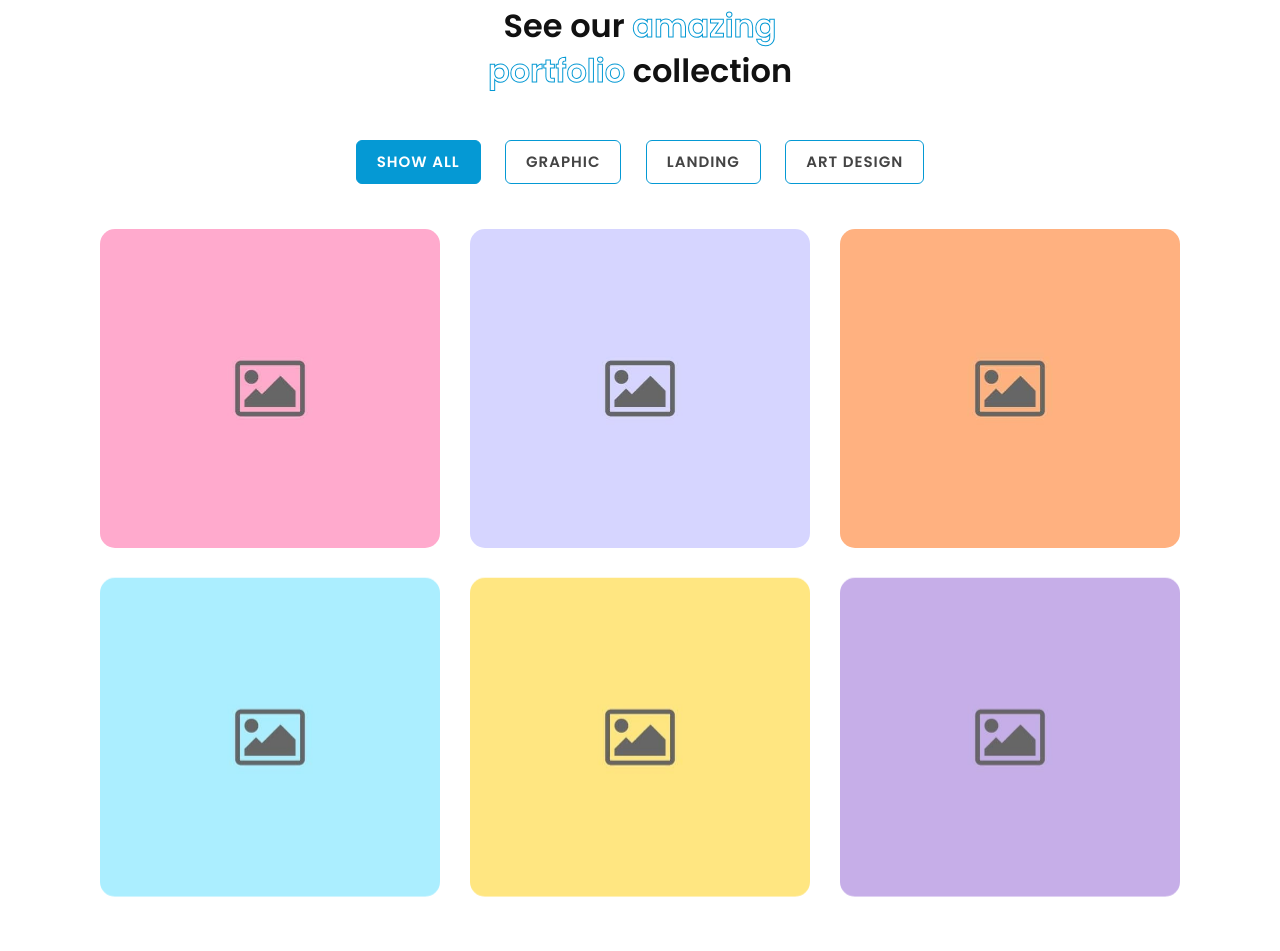
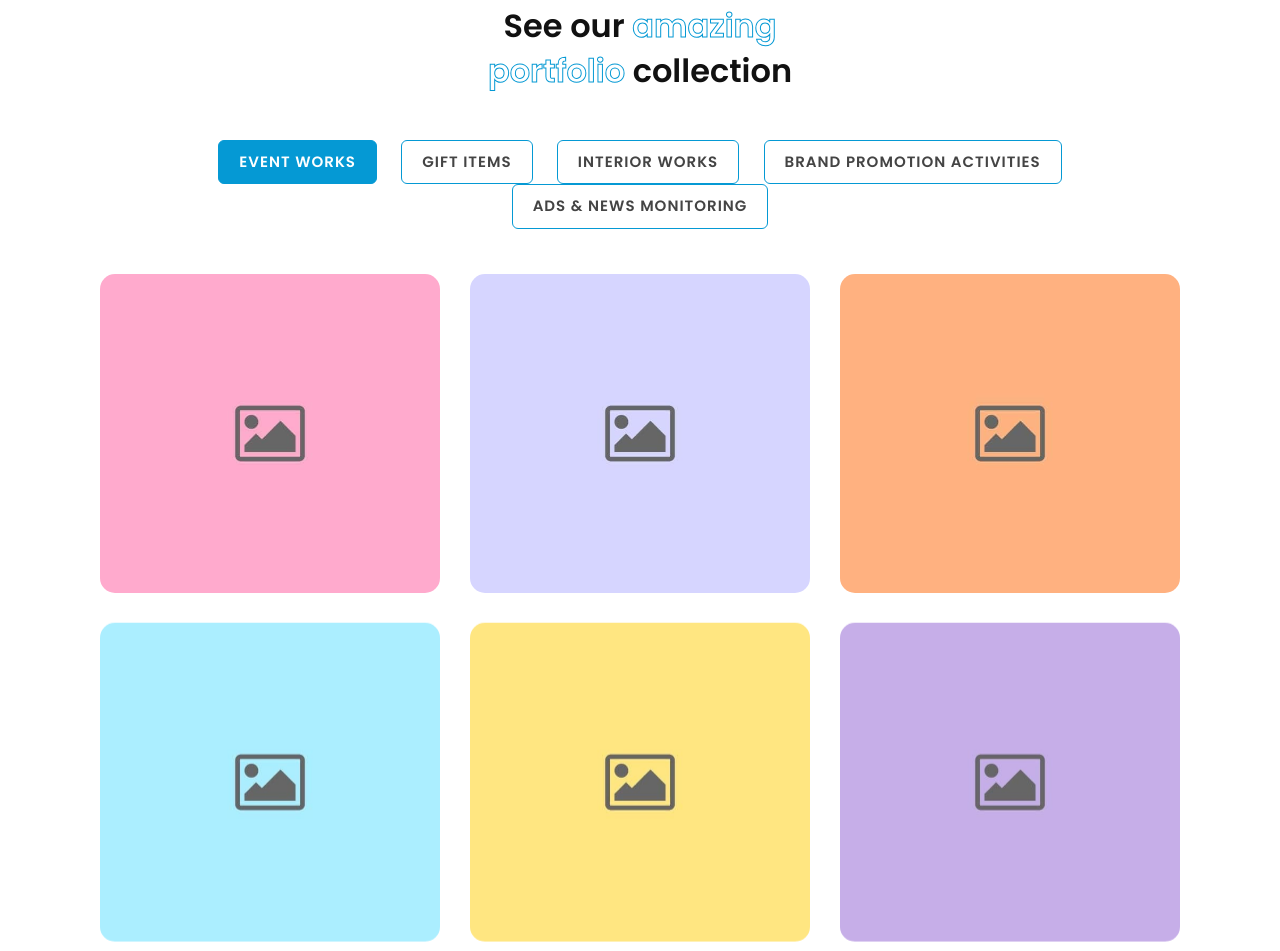
Before and after one commit to oneybd/Sense-Agency, a plain HTML site: page index.html in a window 1280 px wide. Shown: the part 2024-2975 px from the top of the page. Drawn offline with Linux system fonts and the light colour scheme.

Commit message:
Update index.html

```diff
--- a/index.html
+++ b/index.html
@@ -130,16 +130,19 @@
 					<div class="portfolio-filter-menu">
 						<ul>
 							<li data-filter="all" class="active">
-								<span>Show All</span>
+								<span>Event Works</span>
 							</li>
 							<li data-filter="1">
-								<span>Graphic</span>
+								<span>Gift Items</span>
 							</li>
 							<li data-filter="2">
-								<span>Landing</span>
+								<span>Interior Works</span>
 							</li>
 							<li data-filter="3">
-								<span>Art Design</span>
+								<span>Brand Promotion activities</span>
+							</li>
+							<li data-filter="3">
+								<span>Ads & News Monitoring</span>
 							</li>
 						</ul>
 					</div>
```
